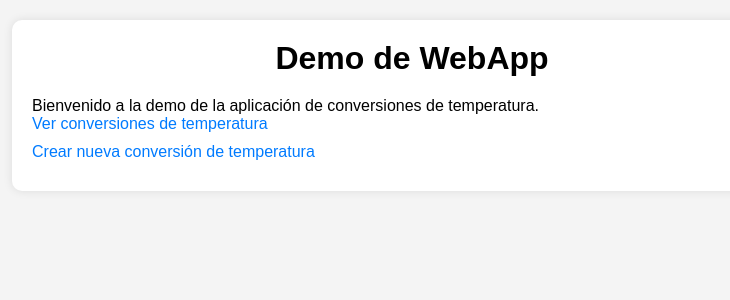
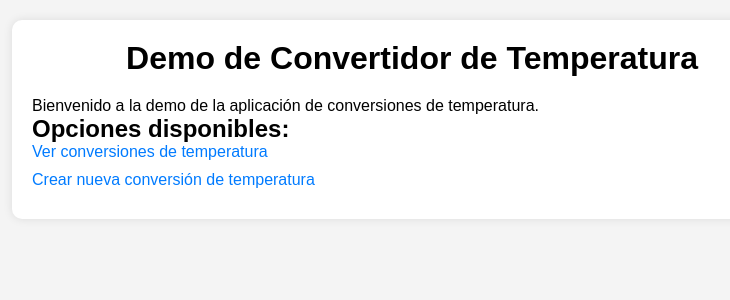
Before and after one commit to huriviades/prueba_conversiones_webapp, a Flask app: page / in a window 1280 px wide. Shown: the top 300 px of the page, without its empty margins (228-958 px from the left). Run offline with Flask 3, Linux system fonts and the light colour scheme.

Commit message:
Mejora en los htmls - rev.3

```diff
--- a/demo_webapp/templates/index.html
+++ b/demo_webapp/templates/index.html
@@ -3,17 +3,24 @@
 <head>
     <meta charset="UTF-8">
     <meta name="viewport" content="width=device-width, initial-scale=1.0">
-    <title>Demo de WebApp</title>
+    <title>Demo de Convertidor de Temperatura</title>
     <link rel="stylesheet" href="{{ url_for('static', filename='styles.css') }}">
 </head>
 <body>
     <div class="container">
-        <h1>Demo de WebApp</h1>
-        <p>Bienvenido a la demo de la aplicación de conversiones de temperatura.</p>
-        <ul>
-            <li><a href="{{ url_for('get_temperaturas') }}">Ver conversiones de temperatura</a></li>
-            <li><a href="{{ url_for('create_temperatura') }}">Crear nueva conversión de temperatura</a></li>
-        </ul>
+        <header>
+            <h1>Demo de Convertidor de Temperatura</h1>
+        </header>
+        <main>
+            <p>Bienvenido a la demo de la aplicación de conversiones de temperatura.</p>
+            <nav>
+                <h2>Opciones disponibles:</h2>
+                <ul>
+                    <li><a href="{{ url_for('get_temperaturas') }}">Ver conversiones de temperatura</a></li>
+                    <li><a href="{{ url_for('create_temperatura') }}">Crear nueva conversión de temperatura</a></li>
+                </ul>
+            </nav>
+        </main>
     </div>
 </body>
 </html>
```
